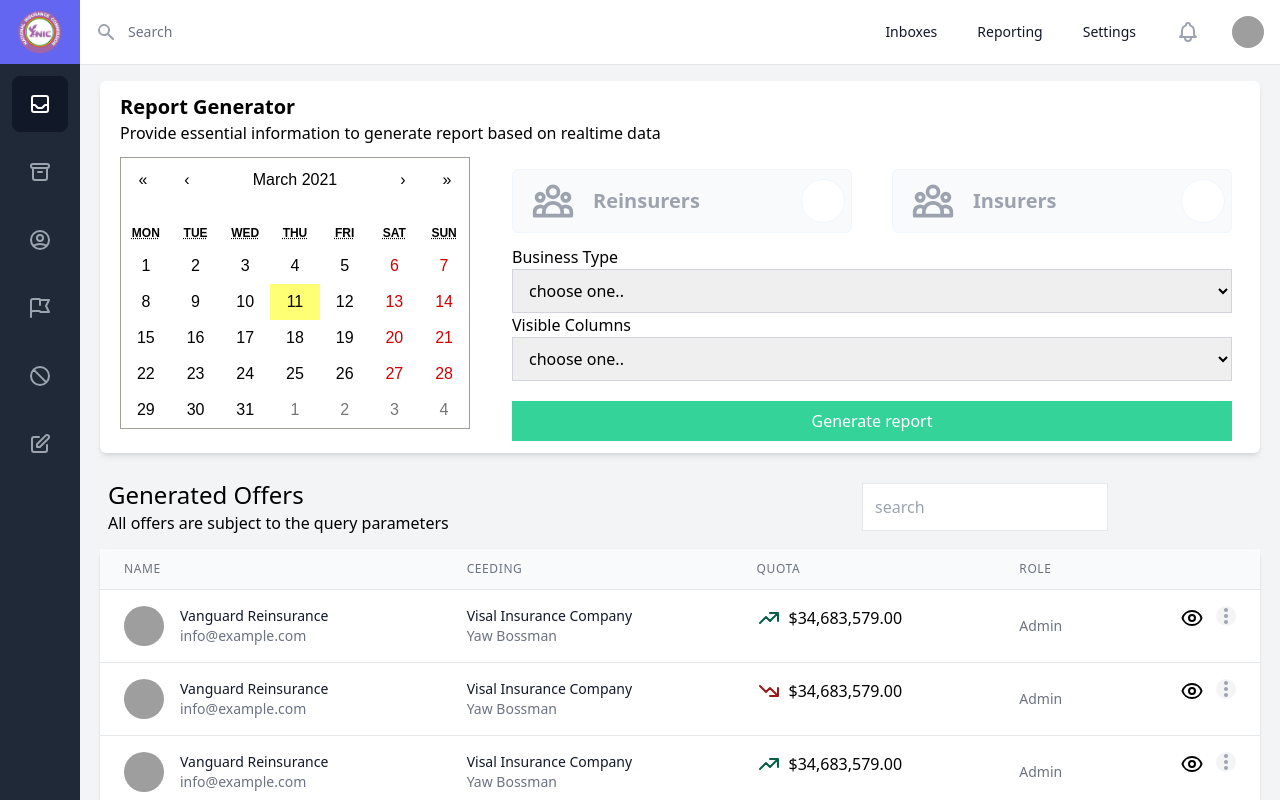
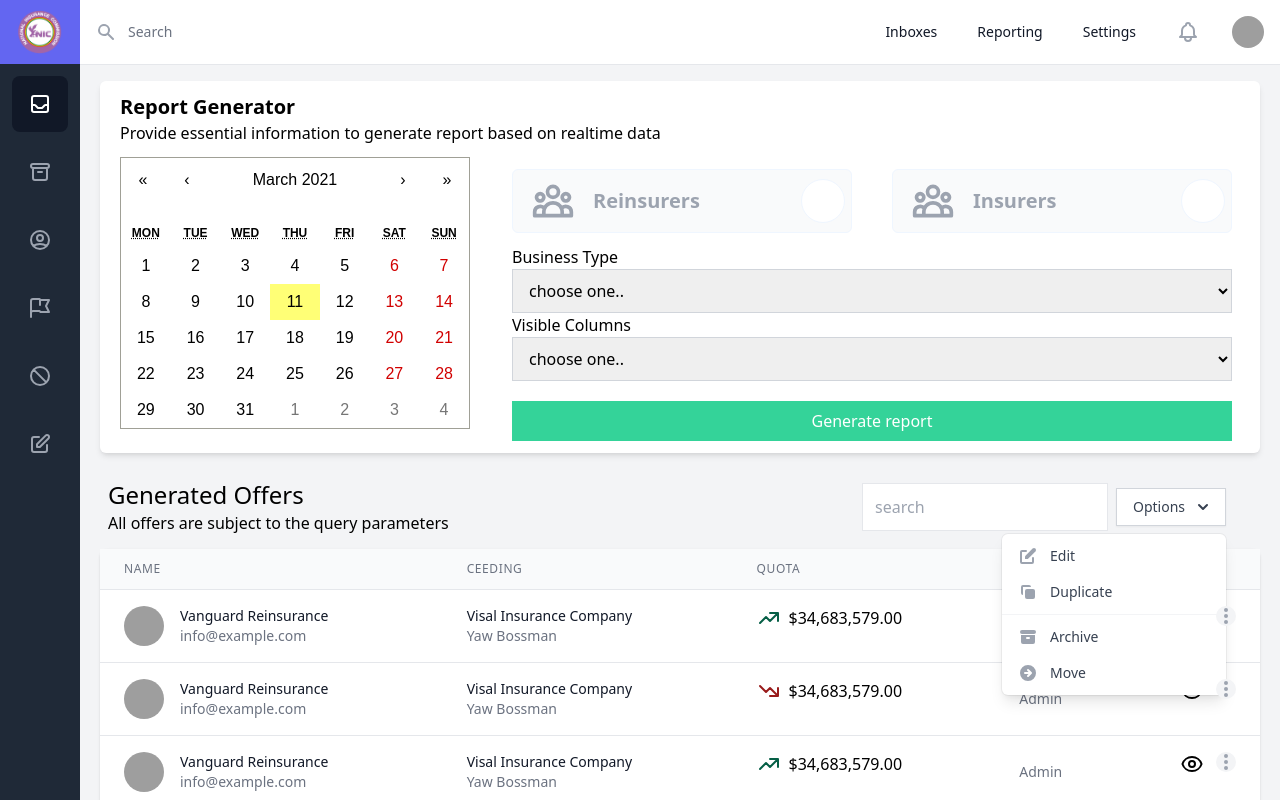
Before and after one commit to Khoby-790/template-nic, a React (Create React App) app: page /reports in a window 1280 px wide. Built offline with nearby package versions, Linux system fonts and the light colour scheme; grey boxes are pictures that could not be loaded.

Commit message:
--- Auto-Git Commit ---

```diff
--- a/src/pages/Reports/components/GeneratedOffersHeader.tsx
+++ b/src/pages/Reports/components/GeneratedOffersHeader.tsx
@@ -20,7 +20,68 @@ const GeneratedOffersHeader = (props: GeneratedOffersHeaderProps) => {
                     </div>
                 </div>
                 <div className="w-36">
-                    <div className=""></div>
+                    {/* <!-- This example requires Tailwind CSS v2.0+ --> */}
+                    <div className="relative inline-block text-left">
+                        <div>
+                            <button type="button" className="inline-flex justify-center w-full h-full rounded-none border border-gray-300 shadow-sm px-4 py-2 bg-white text-sm font-medium text-gray-700 hover:bg-gray-50 focus:outline-none focus:ring-2 focus:ring-offset-2 focus:ring-offset-gray-100 focus:ring-indigo-500" id="options-menu" aria-expanded="true" aria-haspopup="true">
+                                Options
+      {/* <!-- Heroicon name: solid/chevron-down --> */}
+                                <svg className="-mr-1 ml-2 h-5 w-5" xmlns="http://www.w3.org/2000/svg" viewBox="0 0 20 20" fill="currentColor" aria-hidden="true">
+                                    <path fill-rule="evenodd" d="M5.293 7.293a1 1 0 011.414 0L10 10.586l3.293-3.293a1 1 0 111.414 1.414l-4 4a1 1 0 01-1.414 0l-4-4a1 1 0 010-1.414z" clip-rule="evenodd" />
+                                </svg>
+                            </button>
+                        </div>
+
+                        {/* <!--
+    Dropdown menu, show/hide based on menu state.
+
+    Entering: "transition ease-out duration-100"
+      From: "transform opacity-0 scale-95"
+      To: "transform opacity-100 scale-100"
+    Leaving: "transition ease-in duration-75"
+      From: "transform opacity-100 scale-100"
+      To: "transform opacity-0 scale-95"
+  --> */}
+                        <div className="origin-top-right absolute right-0 mt-2 w-56 rounded-md shadow-lg bg-white ring-1 ring-black ring-opacity-5 divide-y divide-gray-100 focus:outline-none" role="menu" aria-orientation="vertical" aria-labelledby="options-menu">
+                            <div className="py-1" role="none">
+                                <a href="#" className="group flex items-center px-4 py-2 text-sm text-gray-700 hover:bg-gray-100 hover:text-gray-900" role="menuitem">
+                                    {/* <!-- Heroicon name: solid/pencil-alt --> */}
+                                    <svg className="mr-3 h-5 w-5 text-gray-400 group-hover:text-gray-500" xmlns="http://www.w3.org/2000/svg" viewBox="0 0 20 20" fill="currentColor" aria-hidden="true">
+                                        <path d="M17.414 2.586a2 2 0 00-2.828 0L7 10.172V13h2.828l7.586-7.586a2 2 0 000-2.828z" />
+                                        <path fill-rule="evenodd" d="M2 6a2 2 0 012-2h4a1 1 0 010 2H4v10h10v-4a1 1 0 112 0v4a2 2 0 01-2 2H4a2 2 0 01-2-2V6z" clip-rule="evenodd" />
+                                    </svg>
+        Edit
+      </a>
+                                <a href="#" className="group flex items-center px-4 py-2 text-sm text-gray-700 hover:bg-gray-100 hover:text-gray-900" role="menuitem">
+                                    {/* <!-- Heroicon name: solid/duplicate --> */}
+                                    <svg className="mr-3 h-5 w-5 text-gray-400 group-hover:text-gray-500" xmlns="http://www.w3.org/2000/svg" viewBox="0 0 20 20" fill="currentColor" aria-hidden="true">
+                                        <path d="M7 9a2 2 0 012-2h6a2 2 0 012 2v6a2 2 0 01-2 2H9a2 2 0 01-2-2V9z" />
+                                        <path d="M5 3a2 2 0 00-2 2v6a2 2 0 002 2V5h8a2 2 0 00-2-2H5z" />
+                                    </svg>
+        Duplicate
+      </a>
+                            </div>
+                            <div className="py-1" role="none">
+                                <a href="#" className="group flex items-center px-4 py-2 text-sm text-gray-700 hover:bg-gray-100 hover:text-gray-900" role="menuitem">
+                                    {/* <!-- Heroicon name: solid/archive --> */}
+                                    <svg className="mr-3 h-5 w-5 text-gray-400 group-hover:text-gray-500" xmlns="http://www.w3.org/2000/svg" viewBox="0 0 20 20" fill="currentColor" aria-hidden="true">
+                                        <path d="M4 3a2 2 0 100 4h12a2 2 0 100-4H4z" />
+                                        <path fill-rule="evenodd" d="M3 8h14v7a2 2 0 01-2 2H5a2 2 0 01-2-2V8zm5 3a1 1 0 011-1h2a1 1 0 110 2H9a1 1 0 01-1-1z" clip-rule="evenodd" />
+                                    </svg>
+        Archive
+      </a>
+                                <a href="#" className="group flex items-center px-4 py-2 text-sm text-gray-700 hover:bg-gray-100 hover:text-gray-900" role="menuitem">
+                                    {/* <!-- Heroicon name: solid/arrow-circle-right --> */}
+                                    <svg className="mr-3 h-5 w-5 text-gray-400 group-hover:text-gray-500" xmlns="http://www.w3.org/2000/svg" viewBox="0 0 20 20" fill="currentColor" aria-hidden="true">
+                                        <path fill-rule="evenodd" d="M10 18a8 8 0 100-16 8 8 0 000 16zm3.707-8.707l-3-3a1 1 0 00-1.414 1.414L10.586 9H7a1 1 0 100 2h3.586l-1.293 1.293a1 1 0 101.414 1.414l3-3a1 1 0 000-1.414z" clip-rule="evenodd" />
+                                    </svg>
+        Move
+      </a>
+                            </div>
+
+                        </div>
+                    </div>
+
                 </div>
             </div>
         </Fragment>
```
